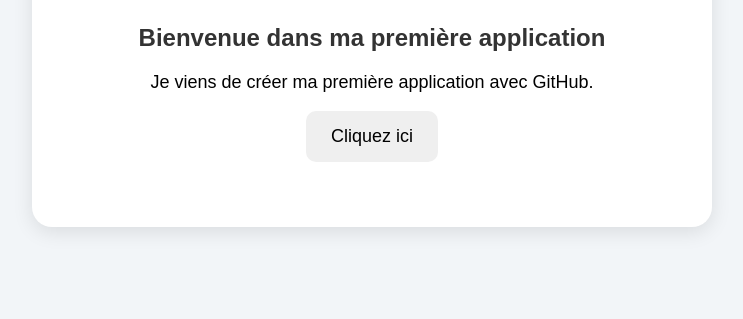
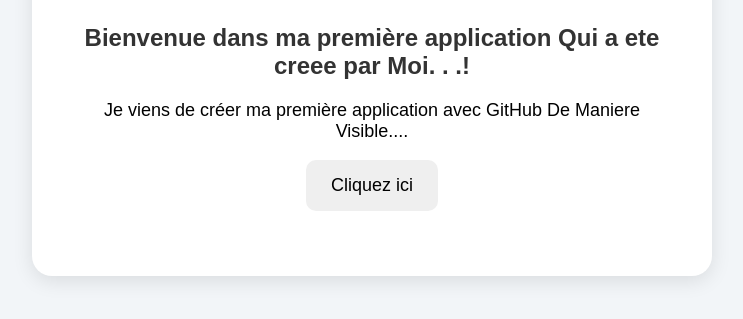
Before and after one commit to ValeryFrancis/ma-premiere-application, a plain HTML site: page index.html in a window 1280 px wide. Shown: the part 225-544 px from the top of the page, without its empty margins (268-1011 px from the left). Drawn offline with Linux system fonts and the light colour scheme.

Commit message:
Update welcome message in index.html

```diff
--- a/index.html
+++ b/index.html
@@ -16,10 +16,10 @@
 
         <h1>👋 Bonjour !</h1>
 
-        <h2>Bienvenue dans ma première application</h2>
+        <h2>Bienvenue dans ma première application Qui a ete creee par Moi. . .!</h2>
 
         <p>
-            Je viens de créer ma première application avec GitHub.
+            Je viens de créer ma première application avec GitHub De Maniere Visible....
         </p>
 
         <button onclick="direBonjour()">
```
